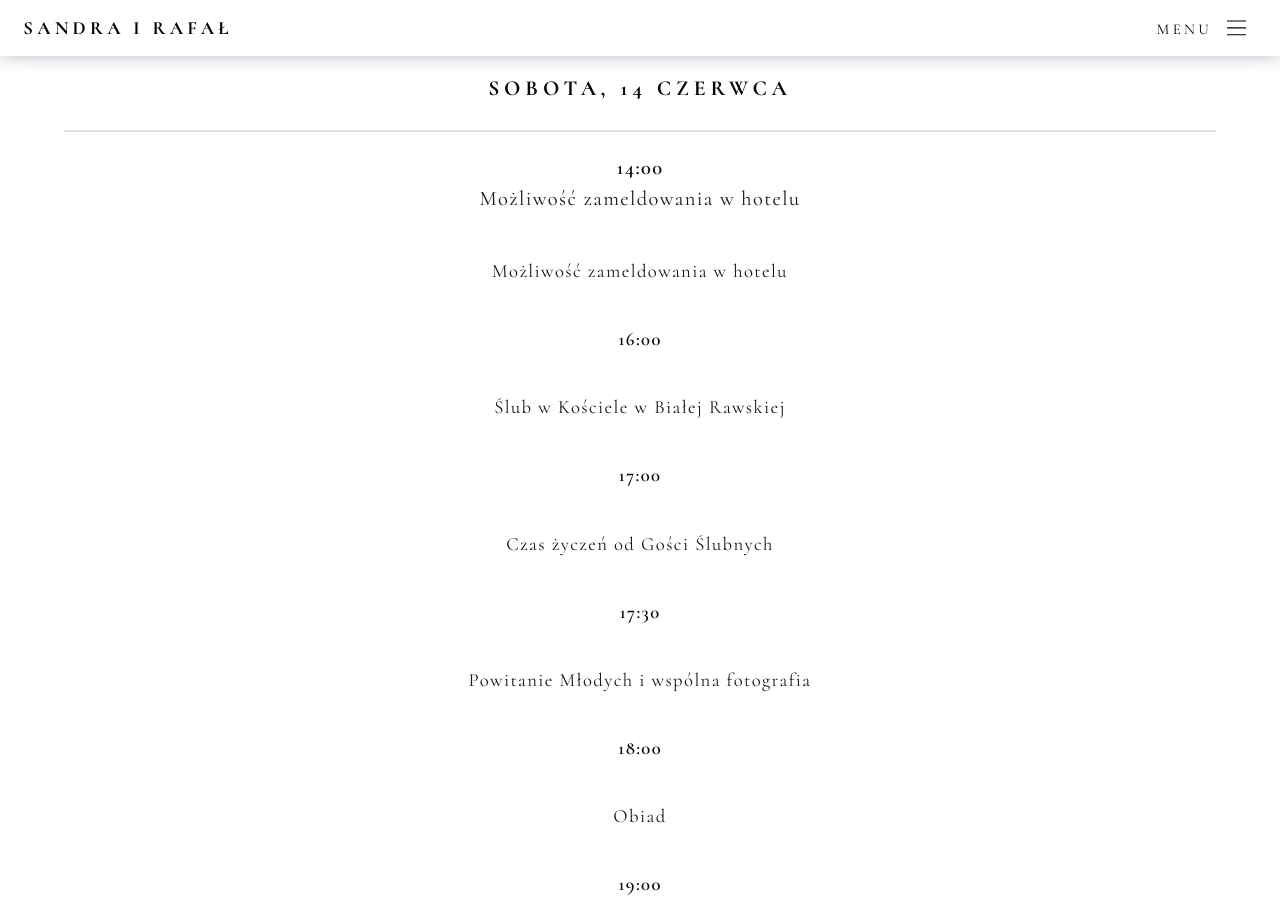
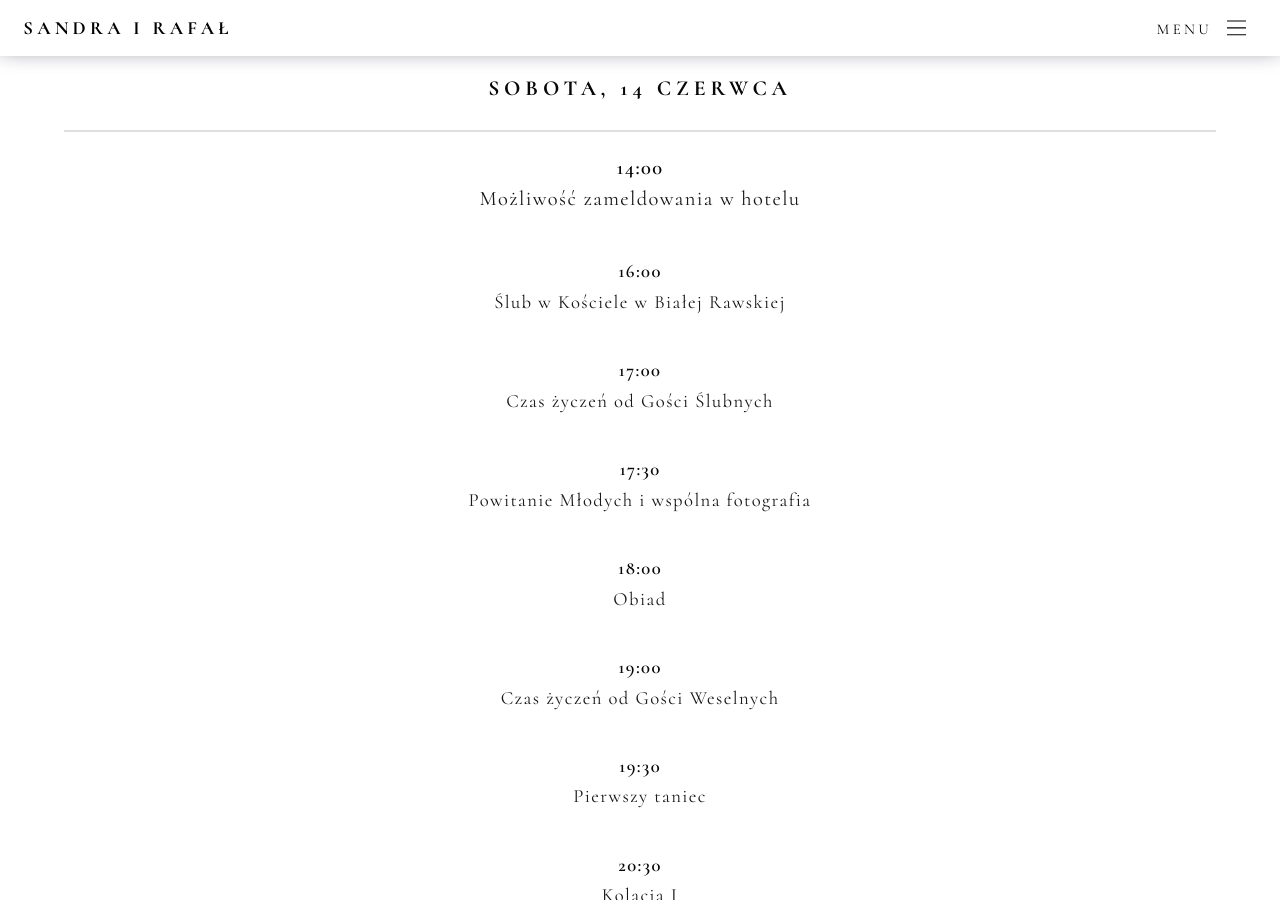
Before and after one commit to sandrarafal2025/sandrarafal2025.github.io, a Jekyll site: the page built from index.html, in a window 1280 px wide and 900 px high, scrolled down 6926 px. Built offline with Jekyll 4.4.1, drawn with Linux system fonts in a browser that asks for light colours; some web fonts are replaced.

Commit message:
accomodation update 14

```diff
--- a/index.html
+++ b/index.html
@@ -261,40 +261,24 @@ layout: landing
             <div class="d-flex flex-column gap-0 mb-1">
                 <h3>Sobota, 14 czerwca</h3>
                 <p><b>14:00</b><br>Możliwość zameldowania w hotelu</p>
-                <p>Możliwość zameldowania w hotelu</p>
-                <p><b>16:00</b></p>
-                <p>Ślub w Kościele w Białej Rawskiej</p>
-                <p><b>17:00</b></p>
-                <p>Czas życzeń od Gości Ślubnych</p>
-                <p><b>17:30</b></p>
-                <p>Powitanie Młodych i wspólna fotografia</p>
-                <p><b>18:00</b></p>
-                <p>Obiad</p>
-                <p><b>19:00</b></p>
-                <p>Czas życzeń od Gości Weselnych</p>
-                <p><b>19:30</b></p>
-                <p>Pierwszy taniec</p>
-                <p><b>20:30</b></p>
-                <p>Kolacja I</p>
-                <p><b>22:00</b></p>
-                <p>Tort</p>
-                <p><b>20:30</b></p>
-                <p>Kolacja II</p>
-                <p><b>00:00</b></p>
-                <p>Oczepiny</p>
-                <p><b>00:00</b></p>
-                <p>Barszczyk</p>
-                <p><b>??:??</b></p>
-                <p>Zakończenie imprezy do ostatniego gościa na parkiecie</p>
+                <p><b>16:00</b><br>Ślub w Kościele w Białej Rawskiej</p>
+                <p><b>17:00</b><br>Czas życzeń od Gości Ślubnych</p>
+                <p><b>17:30</b><br>Powitanie Młodych i wspólna fotografia</p>
+                <p><b>18:00</b><br>Obiad</p>
+                <p><b>19:00</b><br>Czas życzeń od Gości Weselnych</p>
+                <p><b>19:30</b><br>Pierwszy taniec</p>
+                <p><b>20:30</b><br>Kolacja I</p>
+                <p><b>22:00</b><br>Tort</p>
+                <p><b>20:30</b><br>Kolacja II</p>
+                <p><b>00:00</b><br>Oczepiny</p>
+                <p><b>01:30</b><br>Barszczyk</p>
+                <p><b>??:??</b><br>Zakończenie imprezy do ostatniego gościa na parkiecie</p>
             </div>
             <div class="d-flex flex-column gap-0 mb-1">
                 <h3>Niedziela, 15 czerwca</h3>
-                <p><b>11:00</b></p>
-                <p>Brunch Weselny w Pałacu Chojnata</p>
-                <p><b>12:00</b></p>
-                <p>Ostatni moment na wymeldowanie</p>
-                <p><b>15:00</b></p>
-                <p>Zakończenie</p>
+                <p><b>11:00</b><br>Brunch Weselny w Pałacu Chojnata</p>
+                <p><b>12:00</b><br>Ostatni moment na wymeldowanie</p>
+                <p><b>15:00</b><br>Zakończenie</p>
                 <p><b>I żyli długo i szczęśliwie!</b></p>
             </div>
         </header>
```
